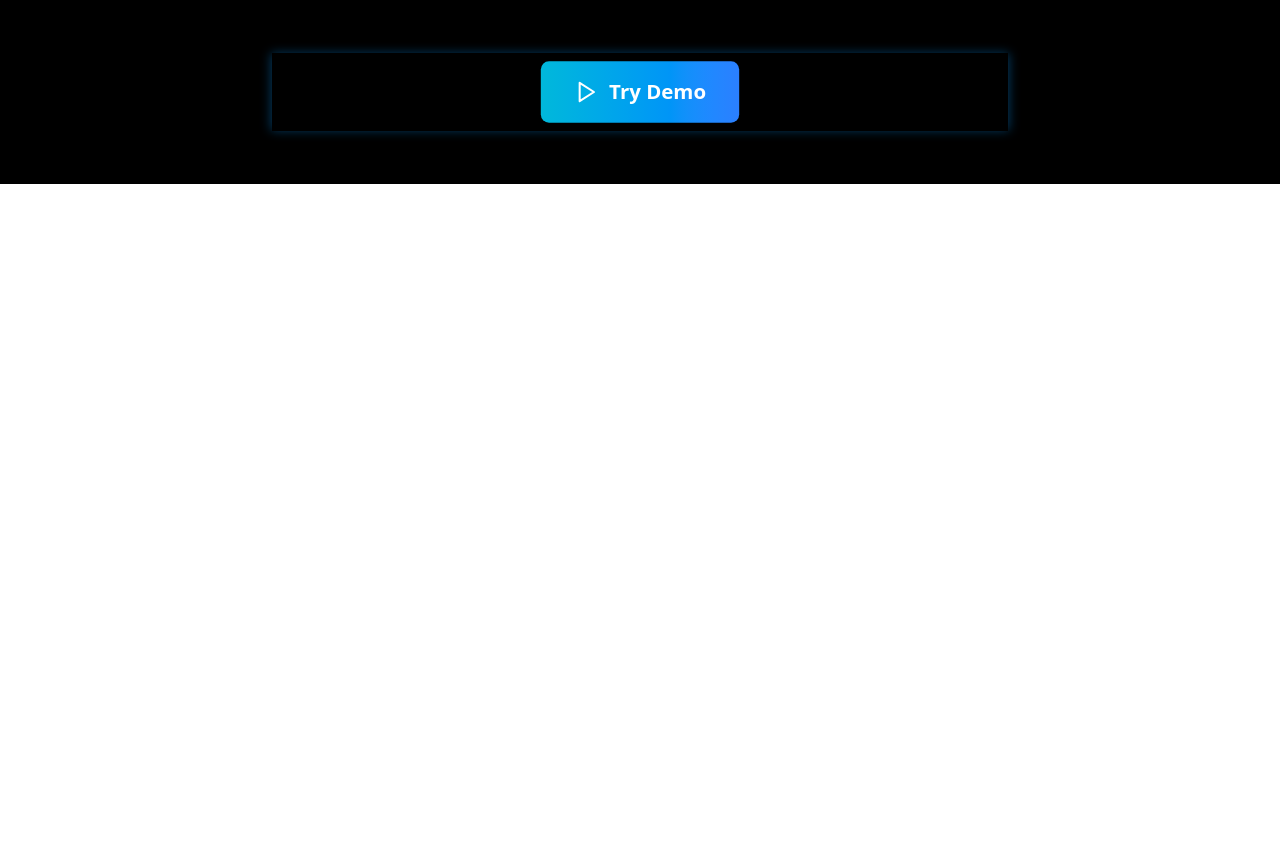
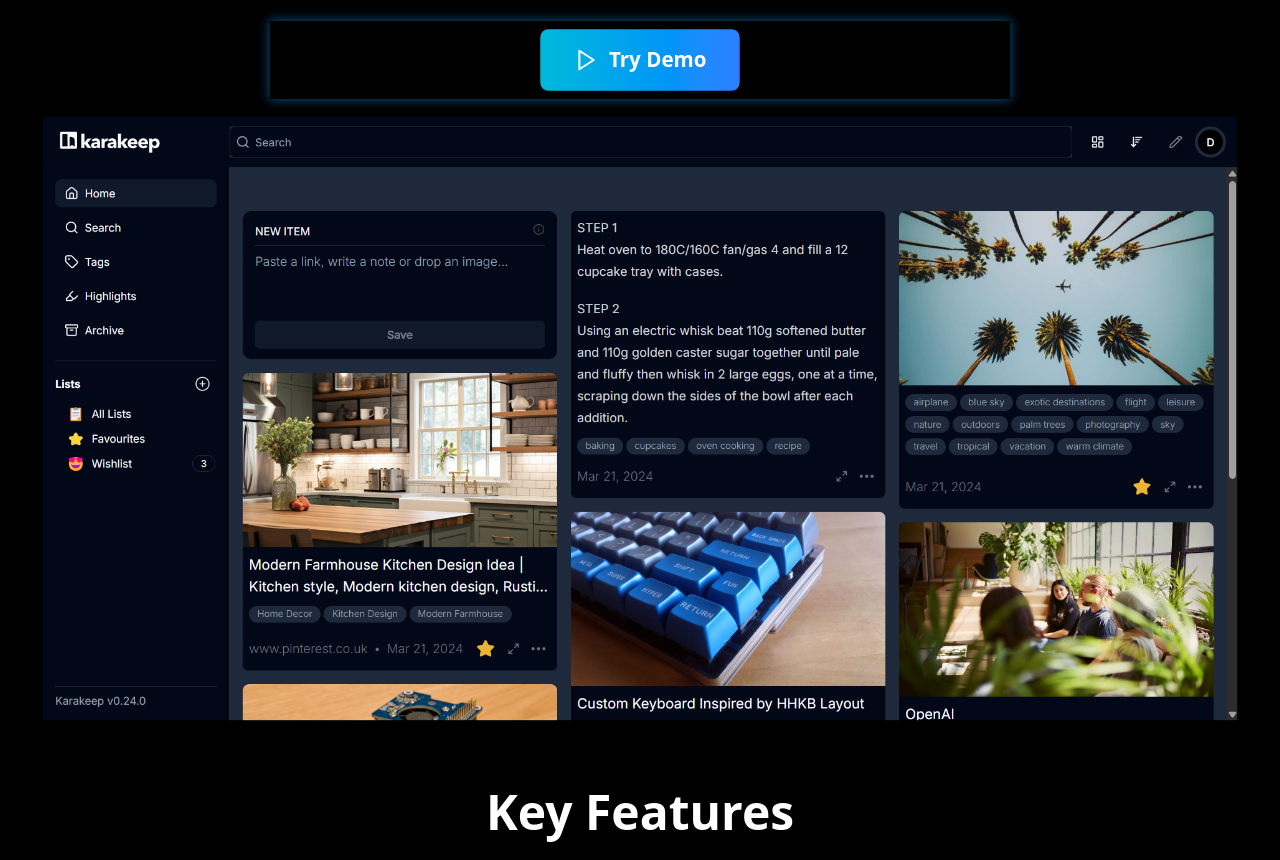
Before and after one commit to ekambains/karakeep-landing, a React (Vite) app: page / in a window 1280 px wide. Shown: the part 616-1476 px from the top of the page. Before the commit the page ends 800 px from the top, so only its background shows below. Built offline with nearby package versions, Linux system fonts and the light colour scheme.

Commit message:
HeroScroll added(Motion)

```diff
--- a/src/App.tsx
+++ b/src/App.tsx
@@ -1,14 +1,16 @@
 import Navbar from "./components/Navbar"
 import Hero from "./components/Hero"
 import Killer from "./components/Killer"
+import Features from "./components/Features"
 
 function App() {
   return (
-    <div className="h-screen w-full bg-black text-white flex justify-center overflow-hidden">
+    <div className="h-full w-full bg-black text-white flex justify-center overflow-hidden">
       <div className="w-7xl mx-4 my-4 relative">
         <Killer />
         <Navbar />
         <Hero />
+        <Features />
       </div>
     </div>
   )
--- /dev/null
+++ b/src/components/Features.tsx
@@ -0,0 +1,15 @@
+
+
+const Features = () => {
+  return (
+    <div className="flex flex-col justify-center items-center mt-24 m-2 gap-4">
+        <div>
+            <span className="text-5xl text-white font-bold">
+                Key Features
+            </span>
+        </div>
+    </div>
+  )
+}
+
+export default Features
--- a/src/components/Hero.tsx
+++ b/src/components/Hero.tsx
@@ -1,10 +1,11 @@
 import { ArrowDownNarrowWide, Bookmark, BrainCircuit, Play, Server, Sparkles } from "lucide-react"
 import { easeInOut, motion, spring } from "motion/react"
+import HeroScroll from "./HeroScroll";
 
 const Hero = () => {
     const DEMO_LINK = "https://try.karakeep.app";
   return (
-    <div className="flex flex-col justify-center items-center mt-24 text-center gap-6">
+    <div className="flex flex-col justify-center items-center mt-16 text-center gap-6">
         {/* Motion div starts here */}
         <motion.div
             animate={{
@@ -147,6 +148,7 @@ const Hero = () => {
             </motion.a>
         </motion.div>
         {/* motion div ends here */}
+        <HeroScroll />
     </div>
   )
 }
--- /dev/null
+++ b/src/components/HeroScroll.tsx
@@ -0,0 +1,24 @@
+import { motion, useScroll, useTransform } from "motion/react"
+import { useRef } from "react"
+
+const HeroScroll = () => {
+    const ref = useRef<HTMLDivElement>(null);
+    const { scrollYProgress } = useScroll({
+        target: ref,
+        offset: ["start end", "end start"],
+    });
+    const scaleContent = useTransform(scrollYProgress, [0, 0.5, 1], [1, 1.15, 1]);
+
+  return (
+    <motion.div
+        ref={ref}
+        style={{
+            scale: scaleContent,
+        }}
+    >
+        <img src="/Hero.png" alt="Karakeep Dashboard" className="w-270" />
+    </motion.div>
+  )
+}
+
+export default HeroScroll
```
Also changed, not shown: public/Hero.png (added).
